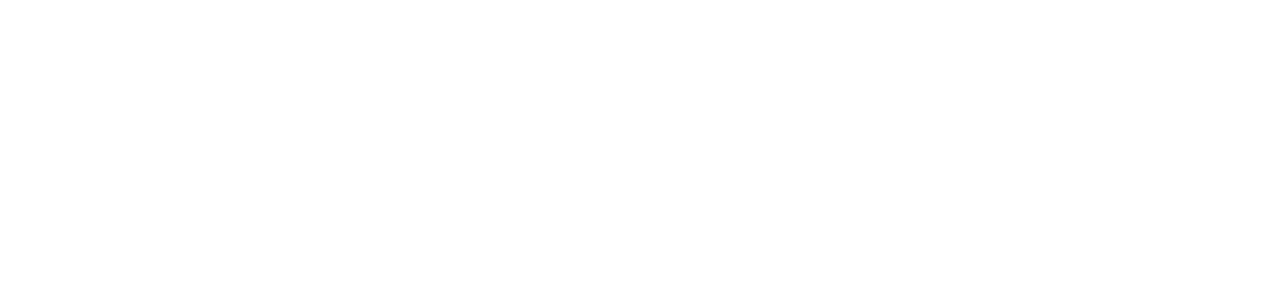
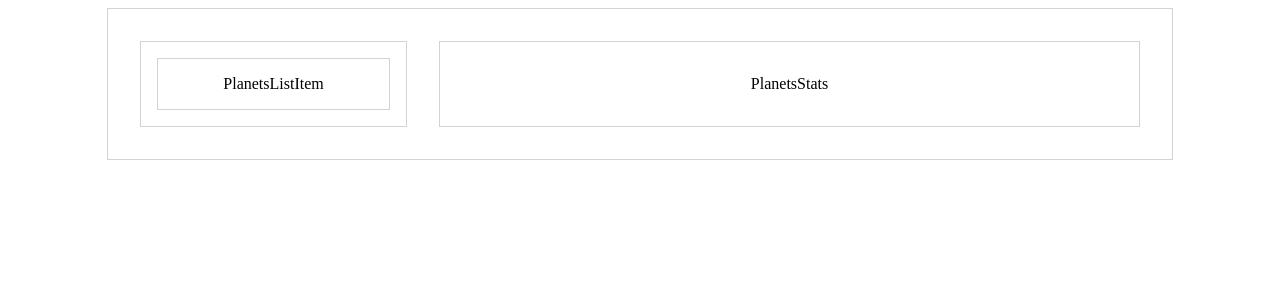
Before and after one commit to corpsyal/star_wars_planets, a React (Create React App) app: page / in a window 1280 px wide. Shown: the top 300 px of the page. Built offline with nearby package versions, Linux system fonts and the light colour scheme.

Commit message:
feat: add layout without computed data

```diff
--- a/src/App.tsx
+++ b/src/App.tsx
@@ -1,8 +1,10 @@
 import React from 'react';
+import PlanetsSelector from './components/PlanetsSelector';
 
 function App() {
   return (
     <div className="App">
+      <PlanetsSelector />
     </div>
   );
 }
--- /dev/null
+++ b/src/components/PlanetsList.tsx
@@ -0,0 +1,21 @@
+import * as React from 'react'
+import styled from 'styled-components'
+import PlanetsListItem from './PlanetsListItem'
+
+
+const Wrapper = styled.div`
+    flex: 1;
+    border: 1px solid lightgrey;
+    margin-right: 32px;
+    padding: 16px;
+`
+
+const PlanetsList = () => {
+    return (
+        <Wrapper>
+            <PlanetsListItem />
+        </Wrapper>
+    )
+}
+
+export default PlanetsList
--- /dev/null
+++ b/src/components/PlanetsListItem.tsx
@@ -0,0 +1,20 @@
+import * as React from 'react'
+import styled from 'styled-components'
+
+
+const Wrapper = styled.div`
+    flex: 1;
+    border: 1px solid lightgrey;
+    padding: 16px;
+    text-align: center;
+`
+
+const PlanetsListItem = () => {
+    return (
+        <Wrapper>
+            <span>PlanetsListItem</span>
+        </Wrapper>
+    )
+}
+
+export default PlanetsListItem
--- /dev/null
+++ b/src/components/PlanetsSelector.tsx
@@ -0,0 +1,25 @@
+import * as React from 'react'
+import styled from 'styled-components'
+import PlanetsList from './PlanetsList'
+import PlanetsStats from './PlanetsStats'
+
+
+const Wrapper = styled.div`
+    border: 1px solid lightgrey;
+    display: flex;
+    padding: 32px; // multiple of 8 (google guidelines)
+    width: 1000px;
+    margin: 0 auto;
+`
+
+const PlanetsSelector = () => {
+
+    return (
+        <Wrapper>
+            <PlanetsList />
+            <PlanetsStats />
+        </Wrapper>
+    )
+}
+
+export default PlanetsSelector
--- /dev/null
+++ b/src/components/PlanetsStats.tsx
@@ -0,0 +1,20 @@
+import * as React from 'react'
+import styled from 'styled-components'
+
+const Wrapper = styled.div`
+    flex: 3;
+    border: 1px solid lightgrey;
+    display: flex;
+    justify-content: center;
+    align-items: center;
+`
+
+const PlanetsStats = () => {
+    return (
+        <Wrapper>
+            PlanetsStats
+        </Wrapper>
+    )
+}
+
+export default PlanetsStats
```
